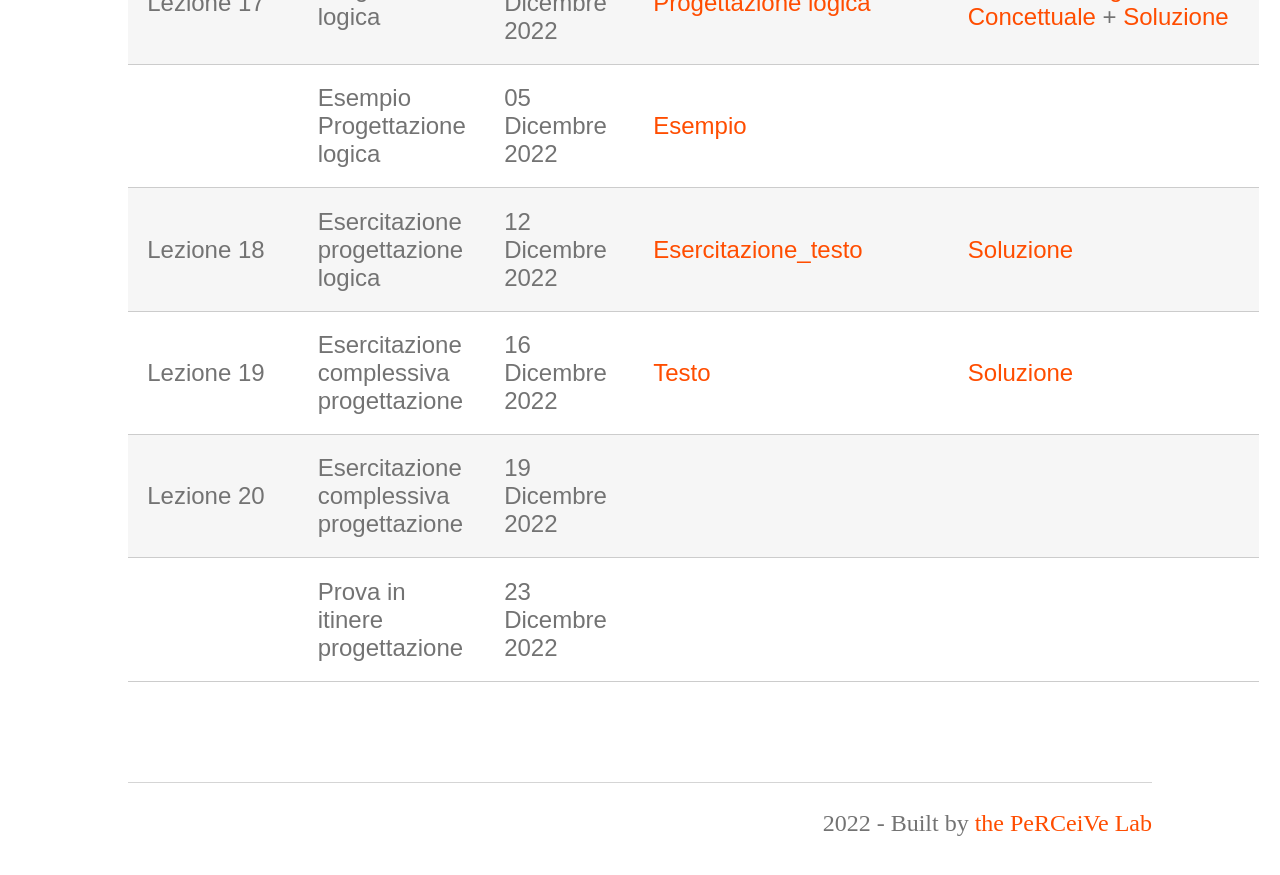
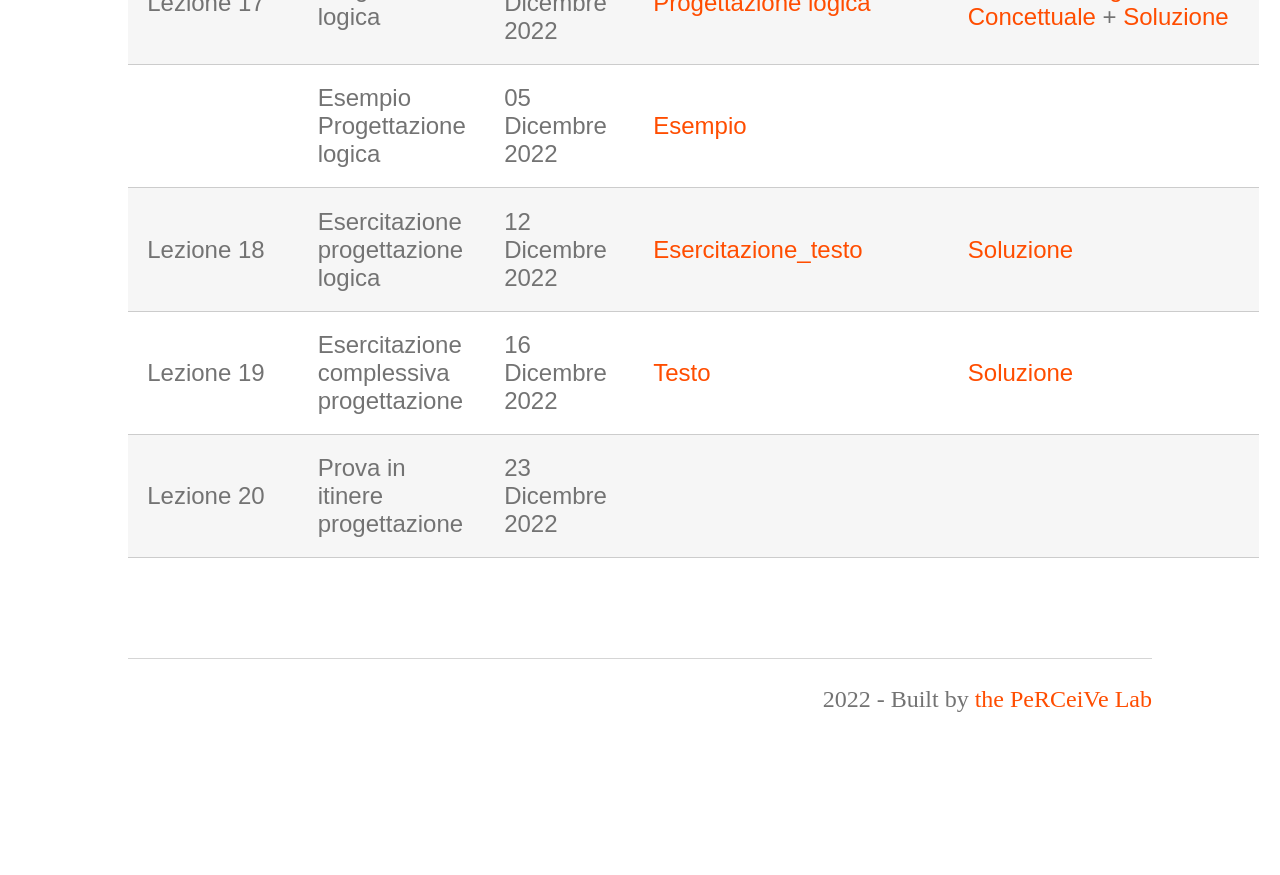
Before and after one commit to perceivelab/database-course, a Jekyll site: the page built from lezioni.md, in a window 1280 px wide and 900 px high, scrolled down 2751 px. Shown: the top 875 px of the window. Built offline with Jekyll 4.4.1, drawn with Linux system fonts in a browser that asks for light colours; our own code applies the rules of GitHub Pages for plain Markdown files; after the commit the page ends 3528 px from its top, so only the background shows below that.

Commit message:
Update lezioni.md

```diff
--- a/lezioni.md
+++ b/lezioni.md
@@ -29,8 +29,7 @@ Questa pagina contiene le slide, note e gli esempi di codice delle lezioni del c
 |  | Esempio Progettazione logica                       | 05 Dicembre 2022  |   [Esempio](https://drive.google.com/file/d/1R_c0-rhFuDaH3FoxJ--P-VShs14qW4bI/view?usp=sharing)                      |         |
 | Lezione 18 | Esercitazione progettazione logica       | 12 Dicembre 2022  |   [Esercitazione_testo](https://drive.google.com/file/d/1r8HkARpRLbx-UdvN61ZS-8nelvBjYAg_/view?usp=sharing)                      |   [Soluzione](https://drive.google.com/file/d/1wP_cGrabxLOG_4E7cqHipQy1xuaHVplQ/view?usp=sharing)          |
 | Lezione 19 | Esercitazione complessiva progettazione  | 16 Dicembre 2022  |     [Testo](https://drive.google.com/file/d/1J_h9qlw27bd0bkl-jj0NuaGPjjoX_OKN/view?usp=sharing)                    | [Soluzione](https://drive.google.com/file/d/18FuJX0xQtlFGIJEHfghfjTEj3ttFxXWj/view?usp=sharing)            |
-| Lezione 20 | Esercitazione complessiva progettazione  | 19 Dicembre 2022  |                         |             |
-|            | Prova in itinere progettazione           | 23 Dicembre 2022  |                         |             |
+| Lezione 20           | Prova in itinere progettazione           | 23 Dicembre 2022  |                         |             |
 
 
 
```
